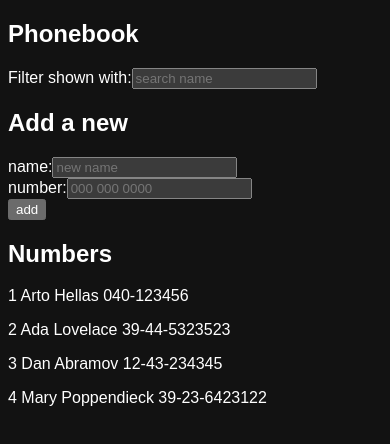
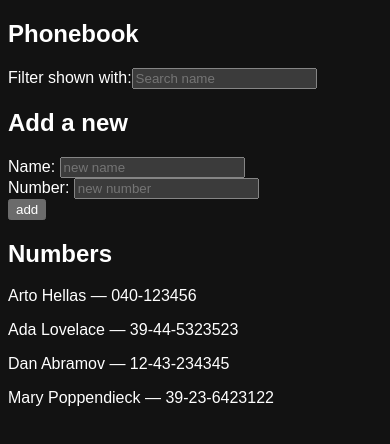
Before and after one commit to picasse-dev/fullstackopen, a React (Vite) app in the folder part2/phonebook/: page / in a window 390 px wide. Shown: the top 444 px of the page. Built offline with nearby package versions, Linux system fonts and the light colour scheme.

Commit message:
phonebook exercises 2.10 update

```diff
--- a/part2/phonebook/src/App.jsx
+++ b/part2/phonebook/src/App.jsx
@@ -1,6 +1,307 @@
+/*
+2.10: The Phonebook Step 5
+If you have implemented your application in a single component, refactor it by extracting suitable parts into new components. Maintain the application's state and all event handlers in the App root component.
+
+It is sufficient to extract three components from the application. Good candidates for separate components are, for example, the search filter, the form for adding new people to the phonebook, a component that renders all people from the phonebook, and a component that renders a single person's details.
+
+The application's root component could look similar to this after the refactoring. The refactored root component below only renders titles and lets the extracted components take care of the rest.
+
+const App = () => {
+  // ...
+
+  return (
+    <div>
+      <h2>Phonebook</h2>
+
+      <Filter ... />
+
+      <h3>Add a new</h3>
+
+      <PersonForm
+        ...
+      />
+
+      <h3>Numbers</h3>
+
+      <Persons ... />
+    </div>
+  )
+}copy
+NB: You might run into problems in this exercise if you define your components "in the wrong place". Now would be a good time to rehearse the chapter do not define a component in another component from the last part.
+*/
 /**/
+import { useState } from 'react'
+
+const normalizeNumber = (number) =>
+  number.replace(/[\s-]/g, '')
+
+const Filter = ({value, onChange}) => {
+  return (
+    <div>
+      <label htmlFor="filterID">Filter shown with:</label>
+      <input
+        id="filterID"
+        type="text"
+        value={value}
+        onChange={onChange}
+        placeholder="Search name"
+      />
+    </div>
+  )
+}
+
+const PersonForm = ({
+  onSubmit,
+  valueName,
+  onChangeName,
+  valueNumber,
+  onChangeNumber
+}) => {
+  return(
+    <form onSubmit={onSubmit}>
+      <div>
+        <label htmlFor="nameForm">Name: </label>
+        <input
+          id="nameForm"
+          type="text"
+          value={valueName}
+          onChange={onChangeName}
+          placeholder="new name"
+          required
+        />
+      </div>
+
+      <div>
+        <label htmlFor="numberForm">Number: </label>
+        <input
+          id="numberForm"
+          type="tel"
+          value={valueNumber}
+          onChange={onChangeNumber}
+          placeholder="new number"
+          required
+        />
+      </div>
+
+      <div>
+        <button type="submit">add</button>
+      </div>
+    </form>
+  )
+}
+
+const Person = ({ name, number }) => (
+  <p>
+    {name} — {number}
+  </p>
+)
+
+const Persons = ({ filteredPersons }) => (
+  filteredPersons.map((person) => (
+    <Person
+      key={person.id}
+      name={person.name}
+      number={person.number}
+    />
+  ))
+)
+
+
+const App = () => {
+  const [persons, setPersons] = useState([
+    { name: 'Arto Hellas', number: '040-123456', id: 1 },
+    { name: 'Ada Lovelace', number: '39-44-5323523', id: 2 },
+    { name: 'Dan Abramov', number: '12-43-234345', id: 3 },
+    { name: 'Mary Poppendieck', number: '39-23-6423122', id: 4 }
+  ])
+  const [newName, setNewName] = useState('')
+  const [newNumber, setNewNumber] = useState('')
+  const [word, setWord] = useState('')
+
+  const handleChangeName = (e) => setNewName(e.target.value)
+  const handleChangeNumber = (e) => setNewNumber(e.target.value)
+  const handleChangeWord = (e) => setWord(e.target.value)
+
+  const handleSubmit = (e) => {
+    e.preventDefault()
+
+    const name = newName.trim()
+    const number = newNumber.trim()
+
+    if (!name || !number) return
+
+    const personExists = persons.some(
+        (person) => person.name.toLowerCase() === name.toLowerCase()
+      )
+
+    if (personExists) {
+      alert(`${newName} is already added`)
+      return
+    }
+
+    const numberExists = persons.some(
+      (person) =>
+        normalizeNumber(person.number) === normalizeNumber(number)
+    )
+
+    if (numberExists) {
+      alert(`${number} is already added`)
+      return
+    }
+
+    setPersons((prev) => [
+      ...prev,
+      {
+        name,
+        number,
+        id: prev.length > 0 ?
+        Math.max(...prev.map( p => p.id)) + 1:
+        1,
+      }
+    ])
+    setNewName('')
+    setNewNumber('')
+  }
+
+  const searchWord = word.trim().toLowerCase()
+
+  const filteredPersons = persons.filter((el) =>
+    el.name.toLowerCase().includes(searchWord))
+
+  return (
+    <>
+      <h2>Phonebook</h2>
+
+      <Filter value={word} onChange={handleChangeWord}/>
+
+      <h2>Add a new</h2>
+
+      <PersonForm
+        onSubmit={handleSubmit}
+        valueName={newName}
+        onChangeName={handleChangeName}
+        valueNumber={newNumber}
+        onChangeNumber={handleChangeNumber}
+      />
+
+      <h2>Numbers</h2>
+
+      <Persons filteredPersons={filteredPersons}/>
+    </>
+  )
+}
+export default App
 /**/
+/*
+F*CKKK
+1)
+const Person = ({ id, name, number }) =>
+  <p key={id}>{id} {name} {number}</p>
+
+La key sobra ahí. ¿Por qué? Porque React necesita la key en el elemento que se genera directamente dentro del .map(), y ese elemento ya la recibe desde Persons.
+
+2) Los componentes van asi
+const Component = () =>
+  logica
+o así
+const Compoent = () => {
+  logica
+    return(
+      <>
+        jsx
+      </>
+    )
+  }
+pero nunca así
+const Component = () => {
+    logica
+  }
+porque?, pues porque las llaves siempre van con el return, no se va a renderizar eso y no da error WTF, queda uno medio loco la verdad
+
+3) la key va en el componente o elemento que devuelve directamente el .map(), no dentro del componente hijo.
+
+Aca sí
+const Persons = ({ filteredPersons }) =>
+  filteredPersons.map((el) =>
+    <Person
+      key={el.id}
+      id={el.id}
+      name={el.name}
+      number={el.number}
+    />
+  )
+
+Aca no wtfffff
+const Person = ({ id, name, number }) =>
+  <p key={id}>{id} {name} {number}</p>
+La key sobra ahí. ¿Por qué? Porque React necesita la key en el elemento que se genera directamente dentro del .map(), y ese elemento ya la recibe desde Persons.
+
+// ✅ Retorno implícito
+const Person = () => <p>Hola</p>
+
+// ❌ No devuelve el JSX
+const Person = () => {
+  <p>Hola</p>
+}
+
+// ✅ Retorno explícito
+const Person = () => {
+  return <p>Hola</p>
+}
+Esta es la mas WTF de todas para ser honesto, con los ()
+const Persons = ({ filteredPersons }) => (
+  filteredPersons.map((person) => (
+    <Person
+      key={person.id}
+      name={person.name}
+      number={person.number}
+    />
+  ))
+)
 /**/
+
+
+
+
+
+
+
+
+
+
+
+
+
+
+
+
+
+
+
+
+
+
+
+
+
+
+
+
+
+
+
+
+
+
+
+
+
+
+
+
+
+
+
 
 /*
 2.9*: The Phonebook Step 4
@@ -23,7 +324,8 @@ const App = () => {
 }copy
 This saves you from having to manually input data into your application for testing out your new functionality.
 /**/
-/**/
+/*
+//LEGIBLE
 import { useState } from 'react'
 
 const App = () => {
```
